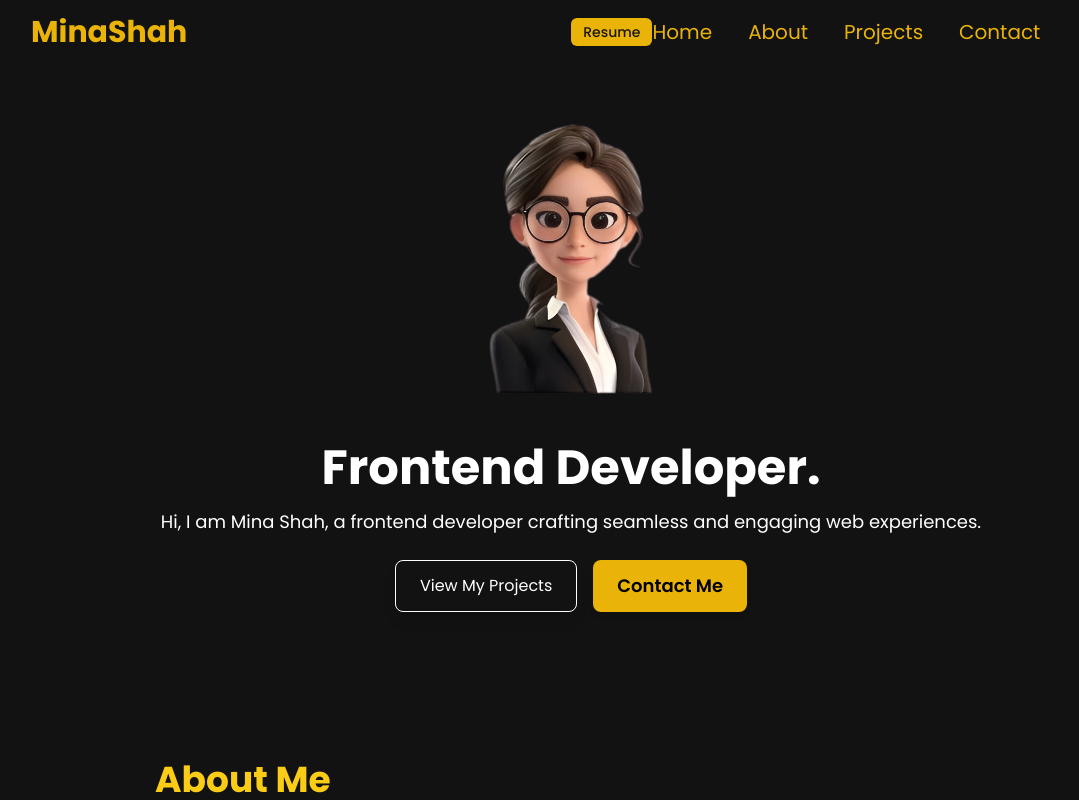
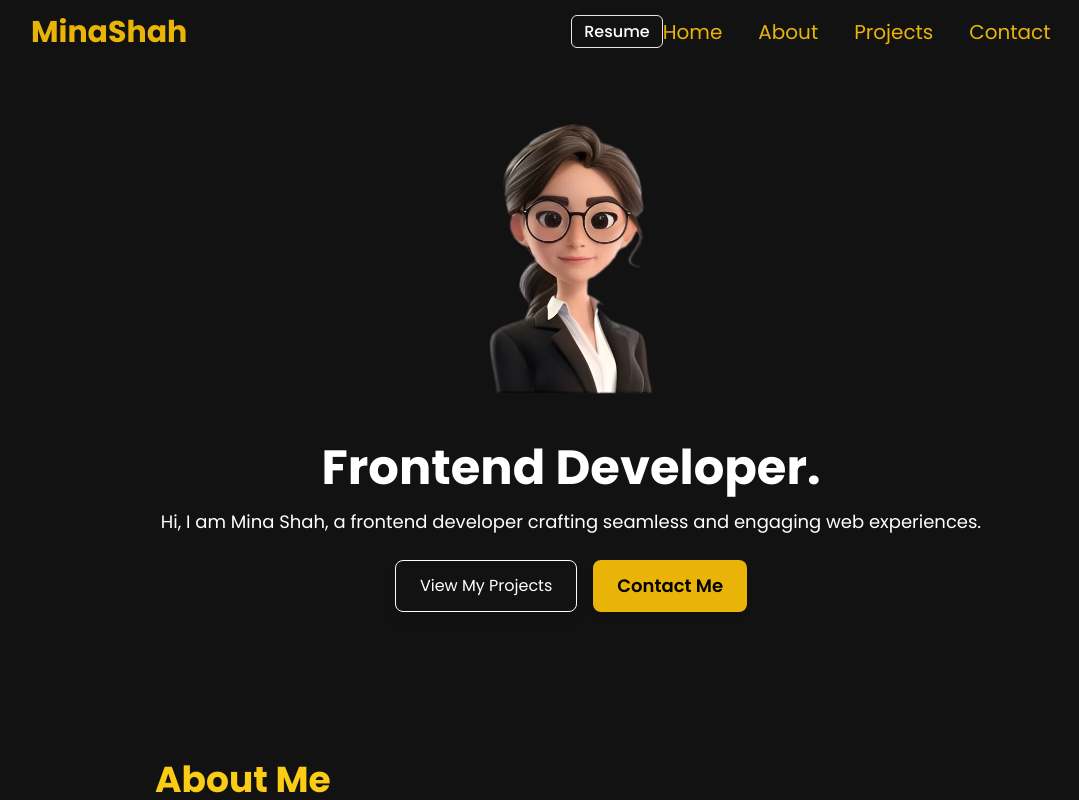
Before and after one commit to Mina-Shah/My-Portfolio, a React (Vite) app: page / in a window 1280 px wide. Shown: the top 800 px of the page, without its empty margins (69-1148 px from the left). Built offline with nearby package versions, Linux system fonts and the light colour scheme.

Commit message:
made style changes

```diff
--- a/src/components/Navbar.jsx
+++ b/src/components/Navbar.jsx
@@ -25,7 +25,7 @@ const Navbar = () => {
         <div className="hidden lg:block">
           <a
             href="images/Resume MIna Shah.jpg"
-            className="ml-96 px-3 py-1 bg-yellow-500 text-neutral-900 font-medium rounded-md text-sm hover:bg-yellow-600 transition"
+            className="ml-96 px-3 py-1 border font-medium rounded-md hover:bg-neutral-800 transition"
           >
             Resume
           </a>
@@ -54,7 +54,7 @@ const Navbar = () => {
                 <li>
                   <a
                     href="images/Resume MIna Shah.jpg"
-                    className="px-1 py-1 bg-yellow-500 text-neutral-900 font-medium rounded-sm text-sm hover:bg-yellow-600 transition"
+                    className="px-2 py-1 text-white border rounded-sm text-sm hover:bg-neutral-800 transition"
                   >
                     Resume
                   </a>
```
